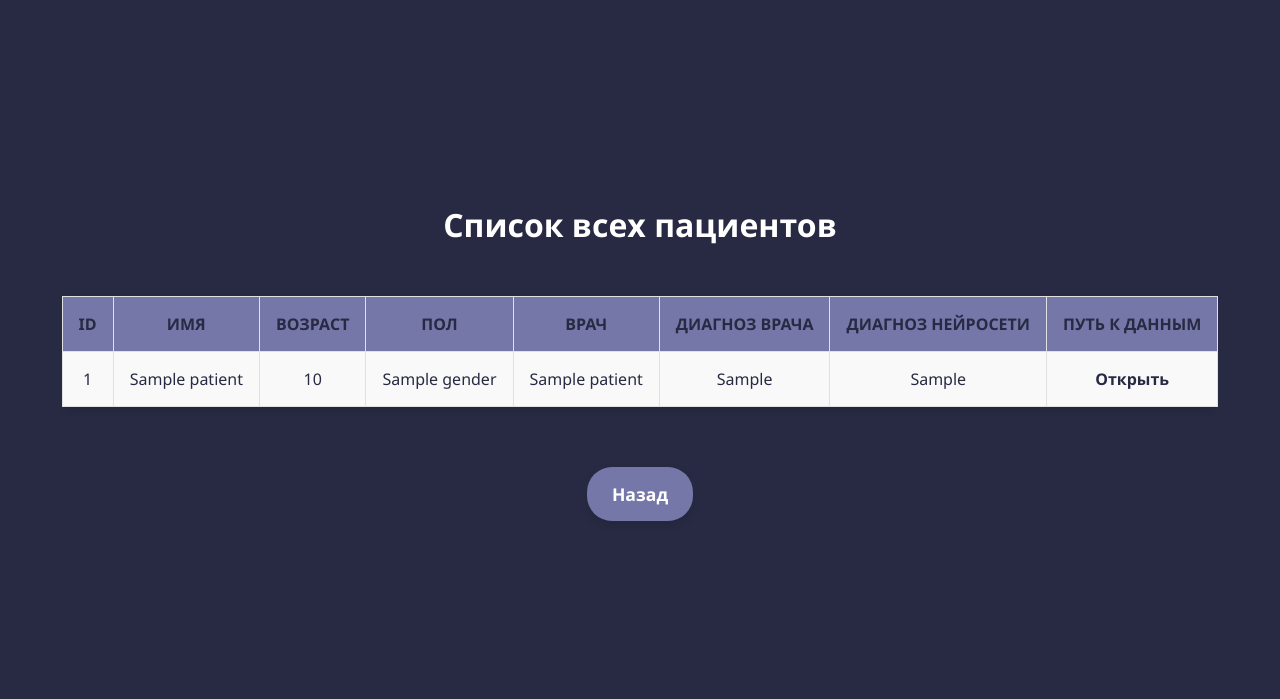
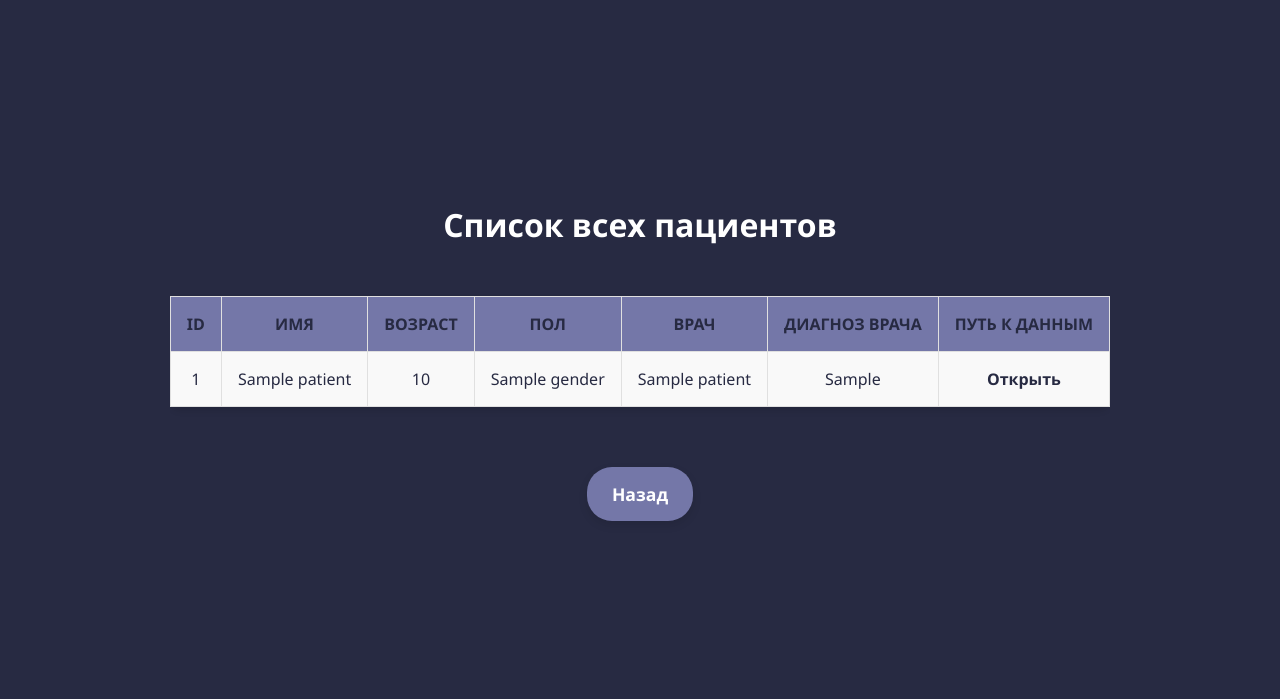
Before and after one commit to fffffakel/Detection_of_brain_tumors_using_MRI, a Django app: template WebSite/templates/WebSite/patients.html in a window 1280 px wide. Shown: the part 101-800 px from the top of the page. Run offline with Django 5.2, Linux system fonts and the light colour scheme; the template is opened without the code that fills it: most values are stand-ins (such as "Sample title", 1, 10 or a date in 2020).

Commit message:
Some fixes

```diff
--- a/WebSite/templates/WebSite/patients.html
+++ b/WebSite/templates/WebSite/patients.html
@@ -21,7 +21,6 @@
                     <th>Пол</th>
                     <th>Врач</th>
                     <th>Диагноз врача</th>
-                    <th>Диагноз нейросети</th>
                     <th>Путь к данным</th>
                 </tr>
             </thead>
@@ -34,7 +33,6 @@
                     <td>{{ patient.gender }}</td>
                     <td>{{ patient.doctor_name }}</td>
                     <td>{{ patient.doctor_diagnosis }}</td>
-                    <td>{{ patient.neural_diagnosis }}</td>
                     <td><a class="table-link" href="{{ patient.server_path }}">Открыть</a></td>
                 </tr>
                 {% endfor %}
```
Also changed, not shown: yolo/server.py (+8 -3 lines), yolo/yolo_train_compare.py (+16 -11 lines), .github/workflows/ci-cd.yml.
